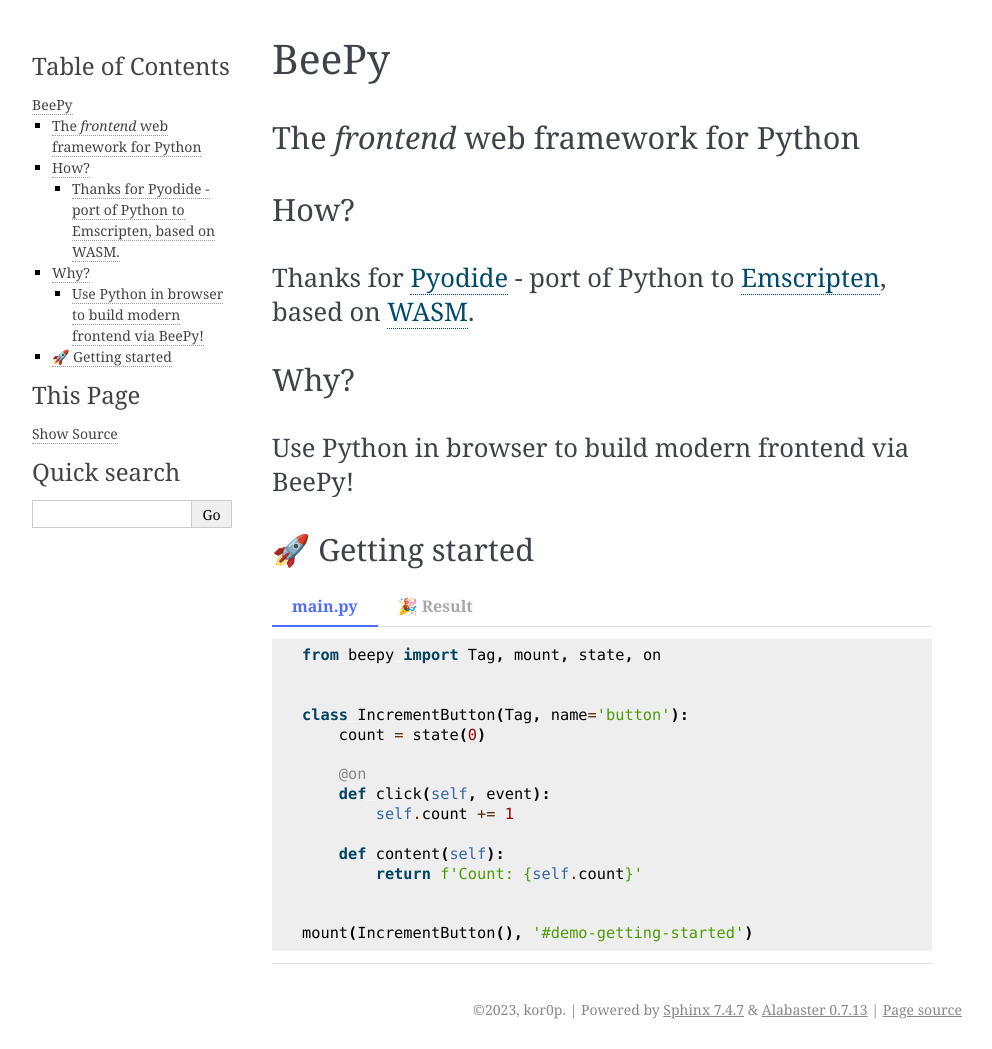
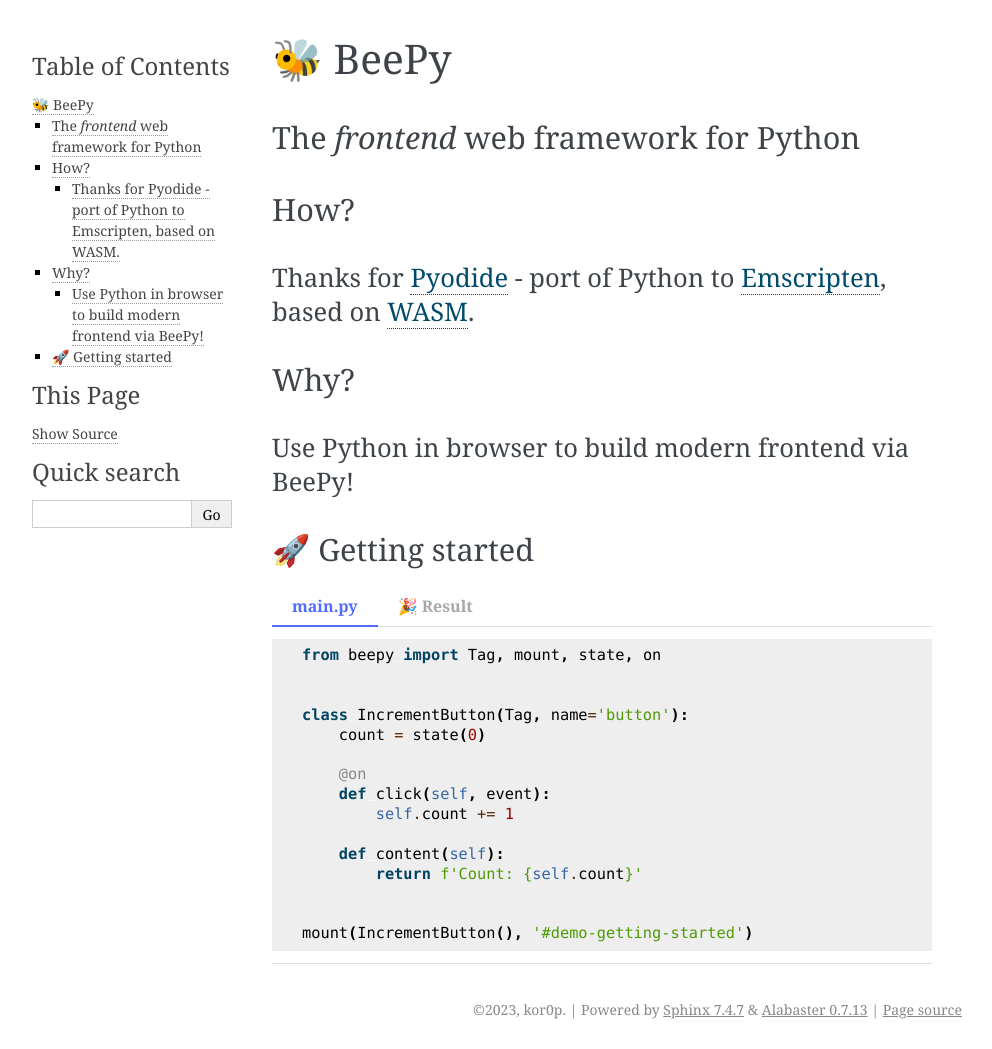
Before and after one commit to kor0p/BeePy, a Sphinx documentation site: the page built from docs/index.md, in a window 1280 px wide. Shown: the whole page, without its empty margins (148-1140 px from the left). Built offline with Sphinx 7.4.7, drawn with Linux system fonts in a browser that asks for light colours.

Commit message:
update docs

```diff
--- a/docs/index.md
+++ b/docs/index.md
@@ -1,4 +1,4 @@
-# BeePy
+# 🐝 BeePy
 ### The _frontend_ web framework for Python
 
 ## How?
```
